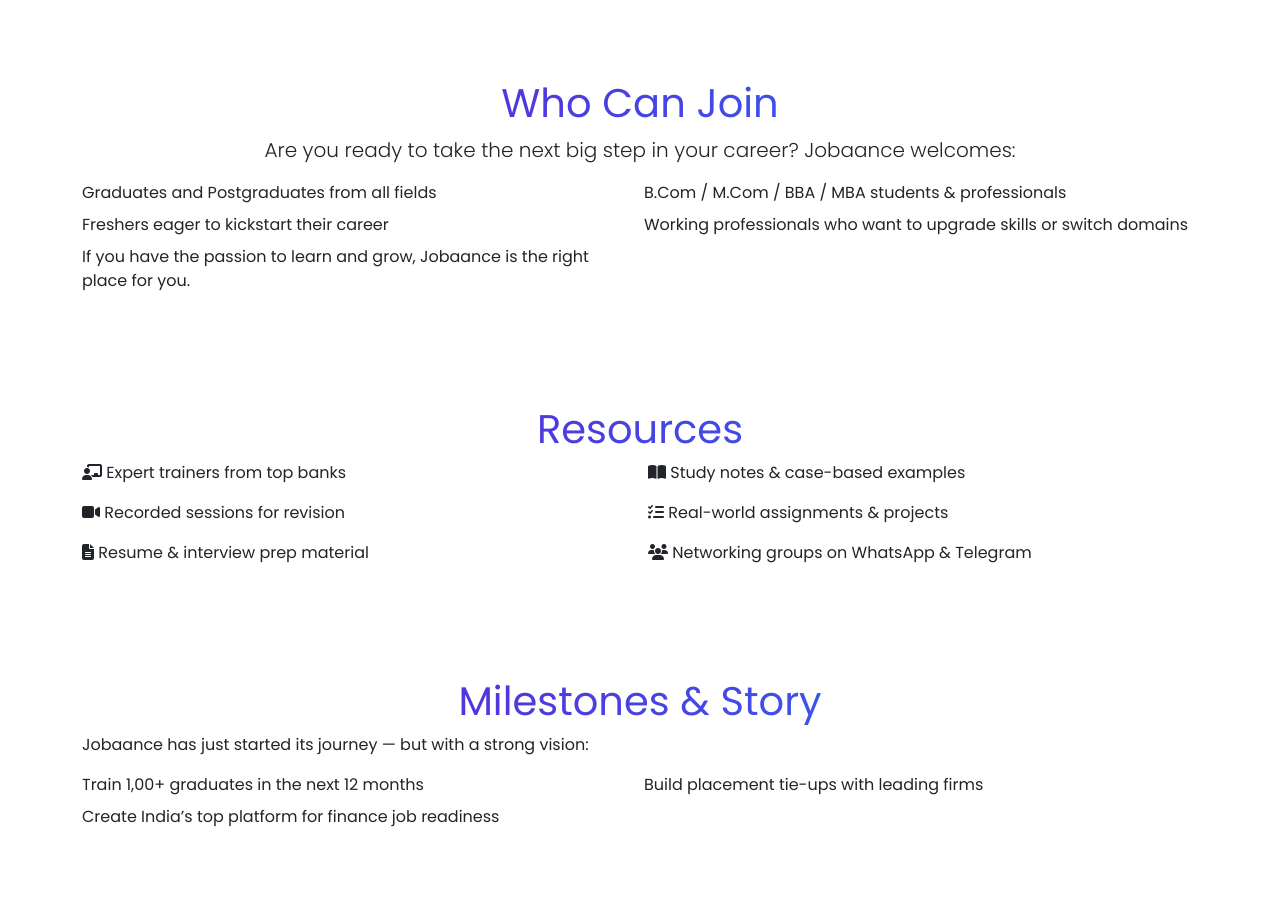
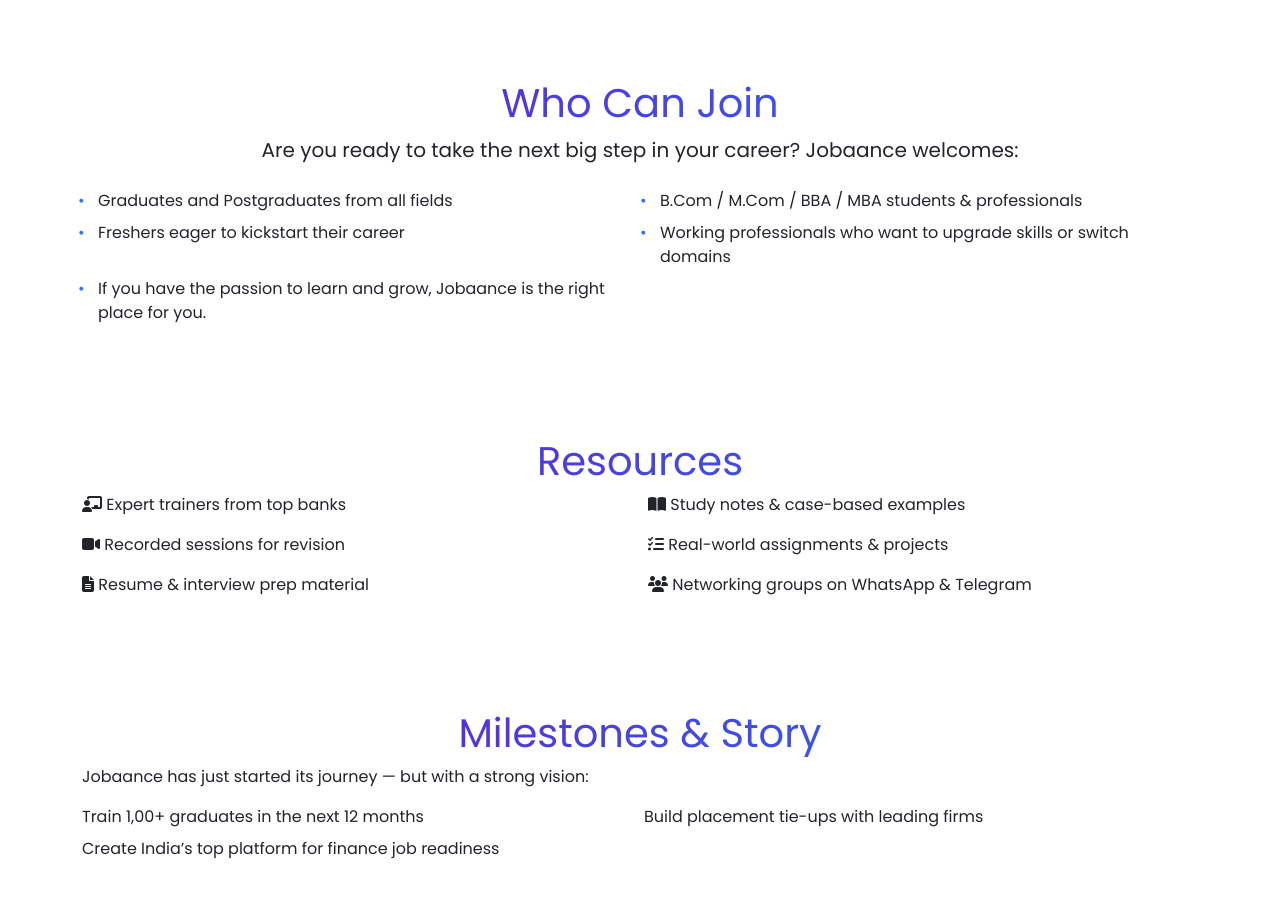
Before and after one commit to p2k3m/Jobaance, a plain HTML site: page index.html in a window 1280 px wide. Shown: the part 1420-2317 px from the top of the page. Drawn offline with nearby package versions, Linux system fonts and the light colour scheme; a small style sheet from the web is missing.

Commit message:
style: add who section styles

```diff
--- a/style.css
+++ b/style.css
@@ -83,3 +83,18 @@ body {
   background-color: #d62976;
   color: #fff;
 }
+
+#who p.lead {
+  font-weight: 400;
+  margin-bottom: 1.5rem;
+}
+#who ul li {
+  position: relative;
+  padding-left: 1.25rem;
+}
+#who ul li::before {
+  content: "•";
+  color: #2575fc;
+  position: absolute;
+  left: 0;
+}
```
